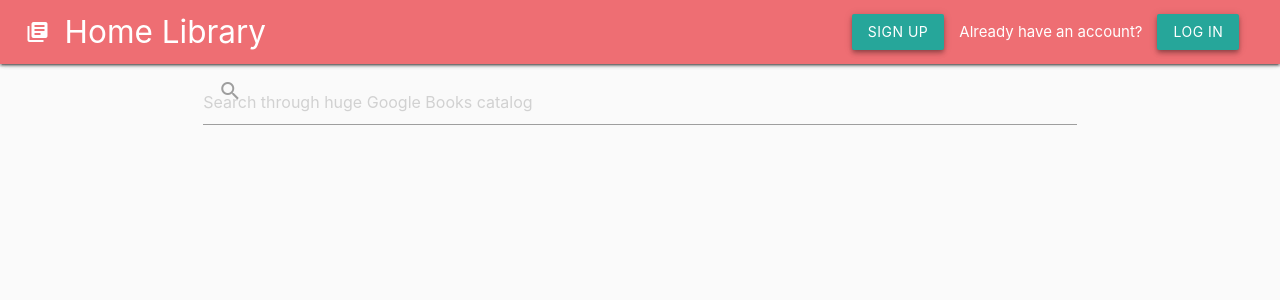
After one commit to Nuurek/HomeLibrary, a Django app: template books/templates/books/google_book.html in a window 1280 px wide. The commit adds this page. Shown: the top 300 px of the page. Run offline with Django 3.2, Linux system fonts and the light colour scheme; the template is opened without the code that fills it, so the values that code supplies are empty; style sheets or scripts are compiled from the project's sources; parts of the project's set-up code (start-up, migrations or seed data) failed here and were passed over; some libraries are stand-ins or nearby versions.

Commit message:
Prepared view to search through Google Books API.

```diff
--- /dev/null
+++ b/books/google_books_api.py
@@ -0,0 +1,4 @@
+class GoogleBooksAPI:
+
+    def search(self, query):
+        return None
--- /dev/null
+++ b/books/static/js/google.js
@@ -0,0 +1 @@
+setUpSearch('/list');
--- a/books/templates/books/book_copy_create.html
+++ b/books/templates/books/book_copy_create.html
@@ -18,7 +18,7 @@
 				<a href="{% url 'book_create' library_pk %}" class="waves-effect waves-light btn"><i class="material-icons left">library_add</i>Add book manually</a>
 			</div>
 			<div class="col s12 xl4 input-field">
-				<a href="" class="waves-effect waves-light btn"><i class="material-icons left">language</i>Use Google Books</a>
+				<a href="{% url 'google_books' library_pk %}" class="waves-effect waves-light btn"><i class="material-icons left">language</i>Use Google Books</a>
 			</div>
 		</div>
 	</div>
--- /dev/null
+++ b/books/templates/books/google_book.html
@@ -0,0 +1,20 @@
+{% extends 'books/base.html' %}
+{% load static books %}
+
+
+{% block content %}
+	<div class="row valign-wrapper">
+		<div class="col s12">
+      <div class="input-field">
+        <input id="search" type="search" placeholder="Search through huge Google Books catalog" required>
+        <label class="label-icon" for="search"><i class="material-icons">search</i></label>
+      </div>
+		</div>
+	</div>
+	<div id="books" class="section">
+	</div>
+{% endblock %}
+
+{% block scripts %}
+	<script type="text/javascript" src="{% static 'js/book_copy_create.js' %}"></script>
+{% endblock %}
--- a/books/urls.py
+++ b/books/urls.py
@@ -6,7 +6,9 @@ from .views import *
 urlpatterns = [
     url(r'^copy/create$', BookCopyCreateView.as_view(), name='book_copy_create'),
     url(r'^create$', BookCreateView.as_view(), name='book_create'),
+    url(r'^create/google$', GoogleBookView.as_view(), name='google_books'),
     url(r'^preview$', BookPreviewView.as_view(), name='book_preview'),
     url(r'^copy/list$', LibraryBookCopiesListView.as_view(), name='library_book_copies'),
     url(r'^copy/create/list$', BookListView.as_view(), name='books_list'),
+    url(r'^create/google/list$', GoogleBookListView.as_view(), name='google_books_list'),
 ]
```
Also changed, not shown: books/templates/books/google_book_list.html (added, +9 -0 lines), books/views.py (+16 -1 lines).
